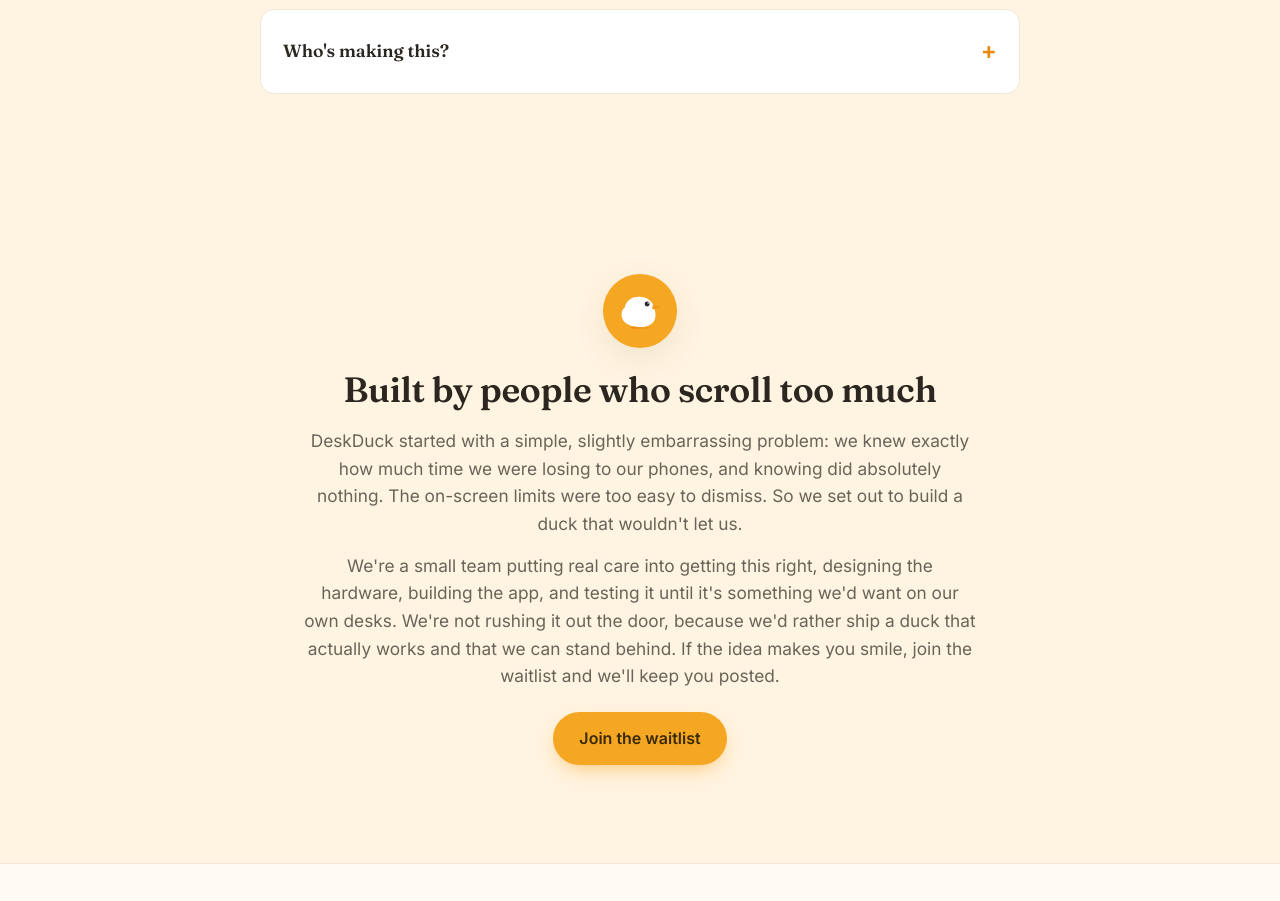
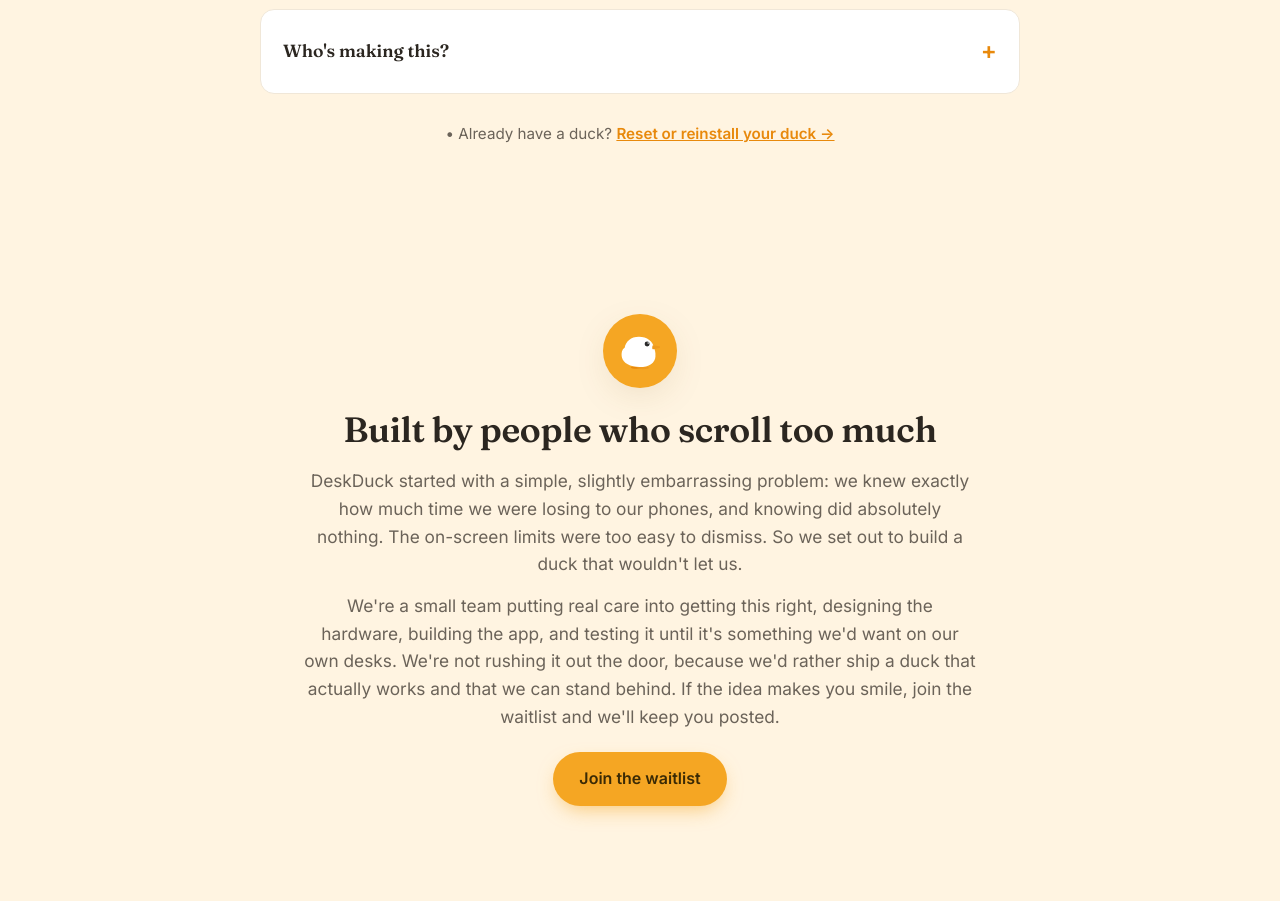
Before and after one commit to SausageBandit/Deskduck, a plain HTML site: page index.html in a window 1280 px wide. Shown: the part 4065-4966 px from the top of the page. Drawn offline with Linux system fonts and the light colour scheme.

Commit message:
Add subtle Reset your duck link under FAQ

```diff
--- a/index.html
+++ b/index.html
@@ -412,6 +412,10 @@
         <p>DeskDuck is built by a small, dedicated team handling the hardware, the app, and everything in between. We're taking the time to get the quality right, so it's something you can actually rely on. There's more about us just below.</p>
       </details>
     </div>
+
+    <p style="text-align:center;margin-top:28px;color:var(--ink-soft);font-size:.95rem">
+      &bull; Already have a duck? <a href="reset.html" style="color:var(--amber-deep);font-weight:600">Reset or reinstall your duck &rarr;</a>
+    </p>
   </div>
 </section>
 
```
